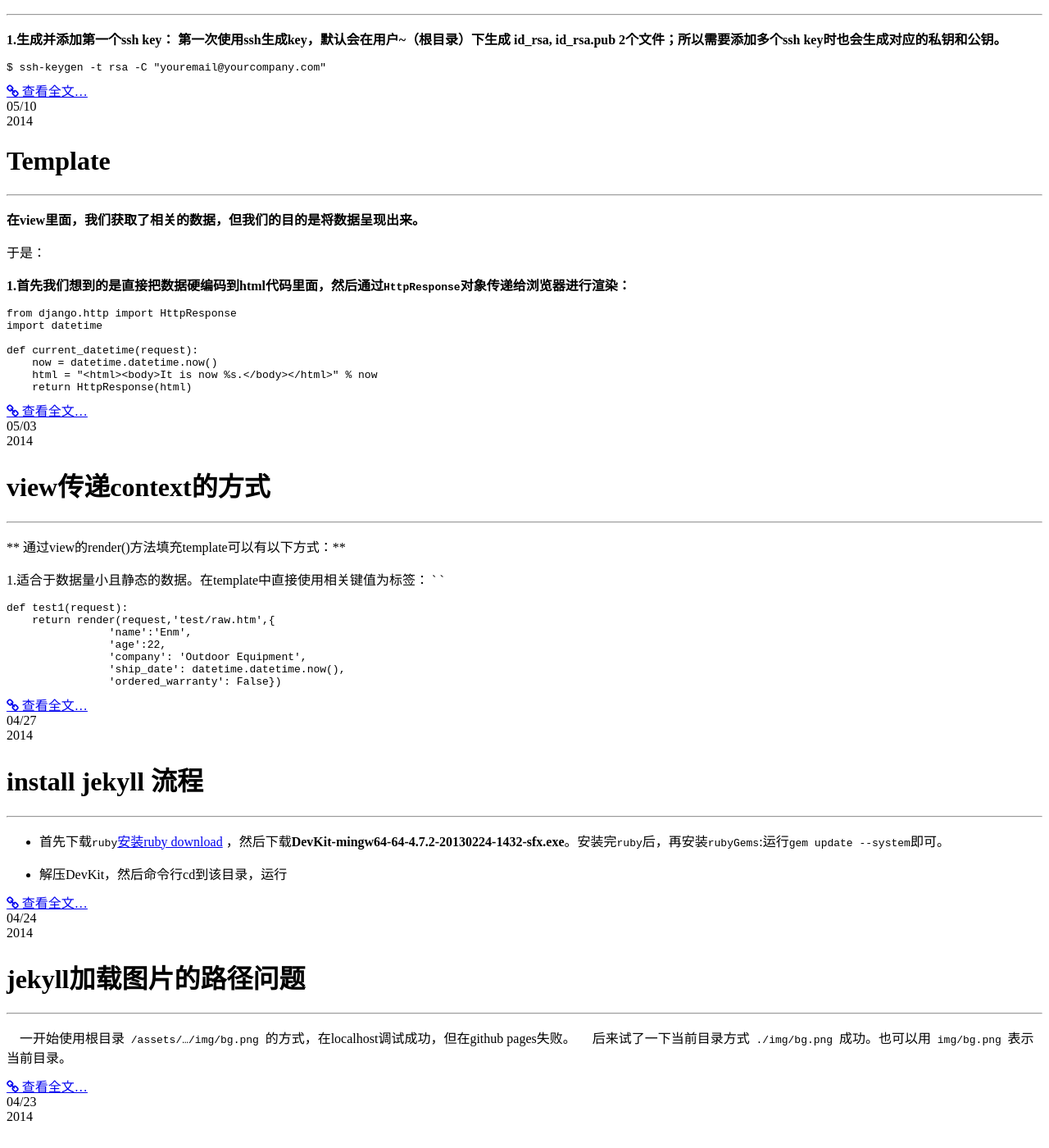
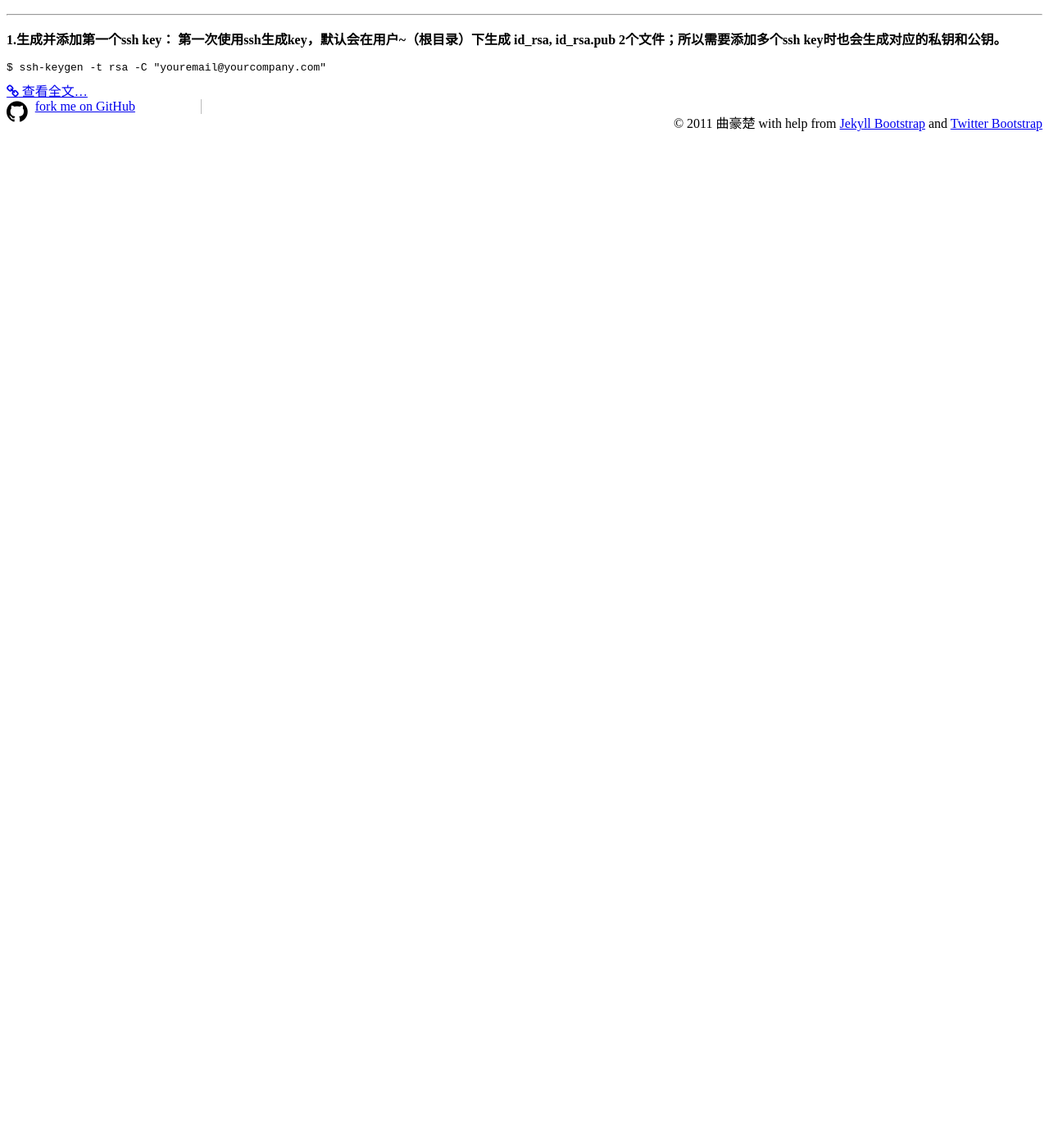
Before and after one commit to kuenne/blog, a Jekyll site: the page built from index.md, in a window 1280 px wide and 1400 px high, scrolled down 262 px. Shown: the whole window at 82% size. Built offline with Jekyll 4.4.1, drawn with Linux system fonts in a browser that asks for light colours; nearby versions of some CDN libraries; Markdown is read by kramdown in place of the engine named in the settings; after the commit the page ends 900 px from its top, so only the background shows below that; some of the changed text lies outside the part shown.

Commit message:
edit first article

````diff
--- a/_posts/2014-04-23-chinese-messy-code.md
+++ /dev/null
@@ -1,27 +0,0 @@
----
-layout: post
-title: "解决invalid byte sequence in GBK"
-description: ""
-category: 技术分享
-tags: [gbk,乱码]
----
-{% include JB/setup %}
-# 解决invalid byte sequence in GBK
----
-
-　jekyll对中文的支持不太好，导致经常出现乱码甚至无法运行`jekyll server`命令。解决post内容乱码问题可以通过修改convertible.rb文件的第27行：
-
-```
-self.content = File.read(File.join(base, name));
-```
-为
-
-```
-self.content = File.read(File.join(base, name), :encoding => "utf-8");
-```
-
-　原因File.read()可能采用系统默认编码读取文件，中文系统为GBK，但markdown文件均为utf-8编码，所以导致无法正确展现中文。
-
-<!--break-->
-
-　但是当我在post.html模板里面加入中文之后，`jekyll server`命令直接报错。解决办法是在运行服务器前先运行`chcp 65001`命令，即可解决。在官方找到的解决办法**Windows users: run chcp 65001 first to change the command prompt's character encoding (code page) to UTF-8 so Jekyll runs without errors.**
--- a/_posts/2014-04-23-finish-jekyll.md
+++ /dev/null
@@ -1,24 +0,0 @@
----
-layout: post
-title: "对5天来关于jekyll的心得"
-description: ""
-category: 技术分享
-tags: [jekyll blog]
----
-{% include JB/setup %}
-# 完成基于jekyll的第一个blog
----
-
-　今天差不多把blog完成了，这是我第一个基于jekyll的blog，定制了主题，修改了相关配置，以及解决了中文bug。现在把这5天的心得分享一下：
-
-* 首先是中文问题，这个困扰我了很久，也花费了不少时间，不过最后总算找到解决办法。给我最大的感触就是，即使碰壁，也得硬着头皮找下去，如果放弃，那就前功尽弃了。
-
-<!--break-->
-
-* 然后是关于bootstrap，因为主题是基于bootstrap，所以这几天对bootstrap也有了深入的了解。Less预编译的思想其实挺方便的，只不过先前习惯了直接div+css的方式后一时难以习惯，但是，习惯是用来打破，不打破那永远都进不了步。
-
-* @media通过检测min-width和max-width来进行响应式布局，但要编写全局css时要注意，否则很容易响应不了。
-
-* \<hr> 添加个具有margin的hr，然后在使用card style时可以通过添加hr来达到分割的效果。另一种方式是直接为card添加一个margin-top。
-
-* 当我使用中文的categories时，由于permalink中包含categories，导致链接失败。所以只要到_config.yml中修改permalink即可。
--- a/_posts/2014-04-24-directory.md
+++ /dev/null
@@ -1,14 +0,0 @@
----
-layout: post
-title: "jekyll加载图片的路径问题"
-description: ""
-category: 技术分享
-tags: [路径]
----
-{% include JB/setup %}
-# jekyll加载图片的路径问题
----
-　一开始使用根目录` /assets/…/img/bg.png `的方式，在localhost调试成功，但在github pages失败。
-　后来试了一下当前目录方式` ./img/bg.png `成功。也可以用` img/bg.png `表示当前目录。
-
-<!--break-->
--- a/_posts/2014-04-27-install-jekyll.md
+++ /dev/null
@@ -1,26 +0,0 @@
----
-layout: post
-title: "install jekyll 流程"
-description: ""
-category: 技术分享
-tags: [install jekyll]
----
-{% include JB/setup %}
-# install jekyll 流程
----
-
-
-* 首先下载`ruby`[安装ruby download](http://rubyinstaller.org/downloads/) ，然后下载**DevKit-mingw64-64-4.7.2-20130224-1432-sfx.exe**。安装完`ruby`后，再安装`rubyGems`:运行`gem update --system`即可。
-
-* 解压DevKit，然后命令行cd到该目录，运行
-
-<!--break-->
-
-```
- ruby dk.rb init
- ruby dk.rb review
- ruby dk.rb install
- gem install rdiscount --platform=ruby
-```
-
-* DevKit安装完后，即可安装jekyll：`gem install jekyll`.
--- a/_posts/2014-05-03-view_render.md
+++ /dev/null
@@ -1,56 +0,0 @@
----
-layout: post
-title: view传递context的方式
-category : python_django
-tagline: "Supporting tagline"
-tags : [python, django]
----
-{% include JB/setup %}
-# view传递context的方式
----
-
-** 通过view的render()方法填充template可以有以下方式：**
-
-1.适合于数据量小且静态的数据。在template中直接使用相关键值为标签：
-`{{ name }} {{ ship_date }}`
-
-```
-def test1(request):
-    return render(request,'test/raw.htm',{
-                'name':'Enm',
-                'age':22,
-                'company': 'Outdoor Equipment',
-                'ship_date': datetime.datetime.now(),
-                'ordered_warranty': False})
-```
-<!--break-->
-
-2.通过调用属性的方式传递整个dictionary。但在template中必须使用属性方式：\{\{ **person.** name \}\},\{\% for i,k in **dict.** items \%\}
-
-```
-def test2():
-    person = {  'name':'Enm',
-                'age':22,
-                'company': 'Outdoor Equipment',
-                'ship_date': datetime.datetime.now(),
-                'ordered_warranty': False}
-
-    dict = {"name":"enm","age":"21","school":"szu"}
-    return render(request,'test/raw.htm',{ 'person':person, 'dict':dict})
-```
-
-3.使用**locals(),locals()** 是个字典，直接赋值给变量。很明显这种方式更加优雅和便捷，但缺点就是它会把所有的dictionary都传递，也就是说它默认传递的值可能会比你预想中的多。
-
-   template中仍然必须使用属性方式：\{\{ **person.** name \}\},\{\% for i,k in **dict.** items \%\}
-
-```
-def test3():
-    person = {  'name': 'Enm',
-                'age':22,
-                'company': 'Outdoor Equipment',
-                'ship_date': datetime.datetime.now(),
-                'ordered_warranty': False}
-
-    dict = {"name":"enm","age":"21","school":"szu"}
-    return render(request,'test/raw.htm',locals())
-```
--- a/_posts/2014-05-10-template.md
+++ /dev/null
@@ -1,171 +0,0 @@
----
-layout: post
-title: Template
-category : python_django
-tagline: "Supporting tagline"
-tags : [python, django,template]
----
-{% include JB/setup %}
-# Template
----
-
-**在view里面，我们获取了相关的数据，但我们的目的是将数据呈现出来。**
-
-
-于是：
-
-**1.首先我们想到的是直接把数据硬编码到html代码里面，然后通过`HttpResponse`对象传递给浏览器进行渲染：**
-
-```
-from django.http import HttpResponse
-import datetime
-
-def current_datetime(request):
-    now = datetime.datetime.now()
-    html = "<html><body>It is now %s.</body></html>" % now
-    return HttpResponse(html)
-```
-<!--break-->
-
-但是很明显这种方法不适合生产环境，你不可能把整个html页面都硬编码在view里面，因为这显得既愚蠢又低效。对于template的改动很明显要比view频繁得多，这种方式意味着你想更改页面表现时都必须得改动python代码，并且前后端无法同步开发。于是有了第二种方式：
-
-
-
-**2.把html代码分离成独立的模板，通过加载模板文件进行渲染，这样可以实现前后端分离：**
-
-
-``` python
-   #view
-from django.shortcuts import render_to_response
-import datetime
-
-def current_datetime(request):
-    now = datetime.datetime.now()
-    return render_to_response('current_datetime.html', {'current_date': now})
-
-```
-
-
-```
-#template
-<html><body>It is now {{ current_date }}.</body></html>
-```
-通过render()传递数据给template的方式在上一篇文章有列举出来。这种模式的好处很明显。但我们又遇到一个问题：**假如我的网站有100个页面，那我是不是要写100个template呢？**
-
-我们知道这样是愚蠢。编程中有一个很重要的思想就是--**最大限度地实现代码重用。** 而我们写100个页面的重复代码可能已经超过40%了，这不但费时费力，你还可能见笑于大方之家。所以我们有一种优雅的解决方式：**include**
-
-**(1). 把重用代码分离出来，比如header.html,footer.html,sidebar.html；然后`include`到content.html中。**
-
-```
-# header.html
-
-<!DOCTYPE HTML PUBLIC "-//W3C//DTD HTML 4.01//EN">
-<html lang="en">
-<head>
-    <title>The current time</title>
-</head>
-```
-
-```
-    # footer.html
-
-        <p>Thanks for visiting my site.</p>
-    </body>
-    </html>
-```
-
-```
-# include 'header' and 'footer'
-
-{ include 'header.html' %}
-<body>
-    <h1>My helpful timestamp site</h1>
-    <p>It is now {{ current_date }}.</p>
-{ include 'footer.html' %}
-```
-
-没错，这样很优雅，可以实现代码重用。但是仍然有个问题：当代码中存在哪怕一个标记不同时，这部分代码你就无法分离出来，这导致了你仍然需要重复大量的代码。比如：
-
-```
-# first page
-
-<!DOCTYPE HTML PUBLIC "-//W3C//DTD HTML 4.01//EN">
-<html lang="en">
-<head>
-    <title>The current time</title>
-</head>
-<body>
-    <h1>My helpful timestamp site</h1>
-    <p>It is now {{ current_date }}.</p>
-
-    <hr>
-    <p>Thanks for visiting my site.</p>
-</body>
-</html>
-```
-```
-# second page
-
-<!DOCTYPE HTML PUBLIC "-//W3C//DTD HTML 4.01//EN">
-<html lang="en">
-<head>
-    <title>Future time</title>
-</head>
-<body>
-    <h1>My helpful timestamp site</h1>
-    <p>In {{ hour_offset }} hour(s), it will be {{ next_time }}.</p>
-
-    <hr>
-    <p>Thanks for visiting my site.</p>
-</body>
-</html>
-```
-这两个页面中`<title>`不同，意味着`<title>`以下的部分都不能并入`header.html`中，哪怕下面仍然存在大量的重复代码。所以有了更优雅的解决办法：**extends** -- inculde的逆向思维。
-
-
-**(2). 我们把模板里面的‘不同代码’进行定义，相同的代码保存为base模板**
-
-```
-<!DOCTYPE HTML PUBLIC "-//W3C//DTD HTML 4.01//EN">
-<html lang="en">
-<head>
-    <title>{ block title %}{ endblock %}</title>
-</head>
-<body>
-    <h1>My helpful timestamp site</h1>
-    { block content %}{ endblock %}
-    { block footer %}
-    <hr>
-    <p>Thanks for visiting my site.</p>
-    { endblock %}
-</body>
-</html>
-```
-
-此时`base.html`变成了一个骨架，你可以把需要的内容填充进去即可，这最大限度实现了代码重用。
-
-```
-    # first page
-
-    { extends "base.html" %}
-
-    { block title %}The current time{ endblock %}
-
-    { block content %}
-    <p>It is now {{ current_date }}.</p>
-    { endblock %}
-```
-
-```
-    # second page
-
-    { extends "base.html" %}
-
-    { block title %}Future time{ endblock %}
-
-    { block content %}
-    <p>In {{ hour_offset }} hour(s), it will be {{ next_time }}.</p>
-    { endblock %}
-```
-
-woo! 简单优雅！这是Template设计的思想历程。
````
Also changed, not shown: _posts/2014-04-20-githubpages.md (deleted, +0 -32 lines), _posts/2016-04-19-git-account-change.md (+0 -1 lines), image/git-account-change.png (deleted).
